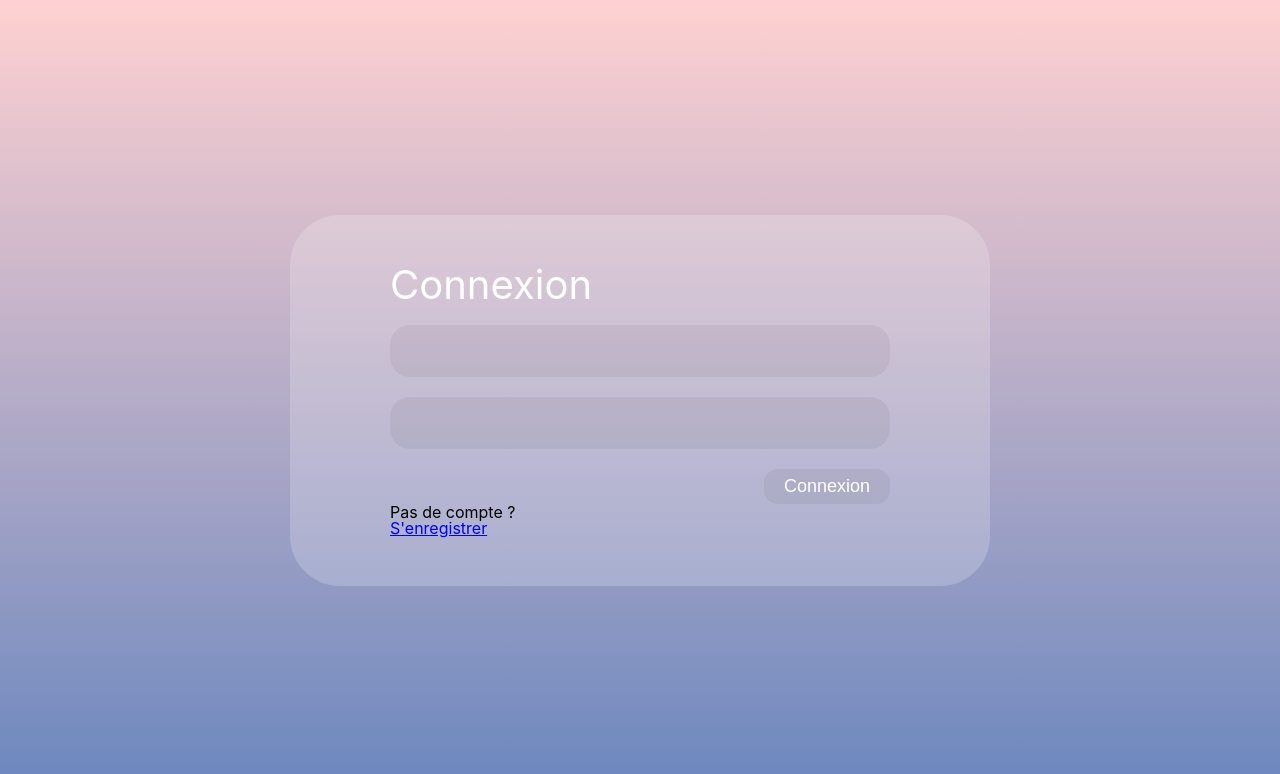
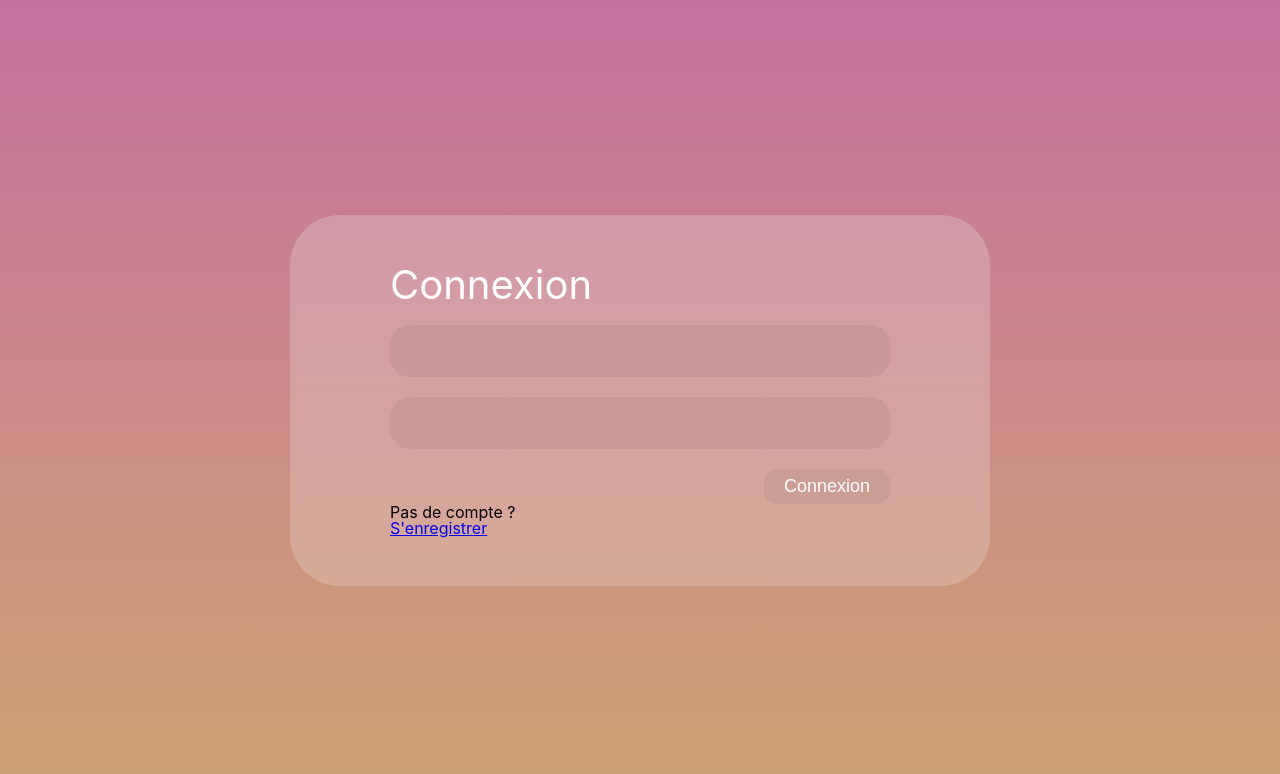
Before and after one commit to theorougier/Projet-file-rouge, a React (Create React App) app in the folder front/: page /login in a window 1280 px wide. Shown: the top 774 px of the page. Built offline with nearby package versions, Linux system fonts and the light colour scheme.

Commit message:
update color

```diff
--- a/front/src/index.css
+++ b/front/src/index.css
@@ -26,7 +26,7 @@ body {
     sans-serif;
   -webkit-font-smoothing: antialiased;
   -moz-osx-font-smoothing: grayscale;
-  background: linear-gradient(#FFD1D1, #6986BE);
+  background: linear-gradient(#C5719E, #CFA371);
   line-height: 1;
   height: 100vh;
 }
```
